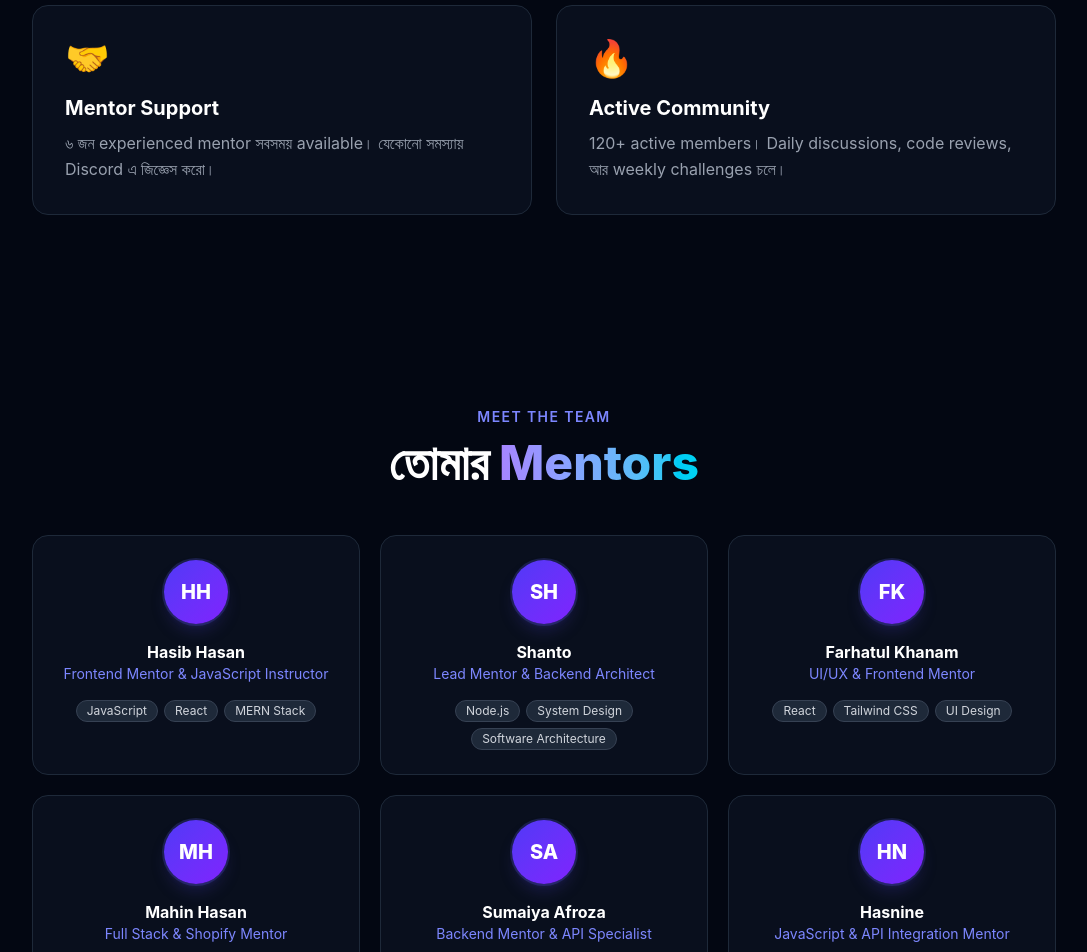
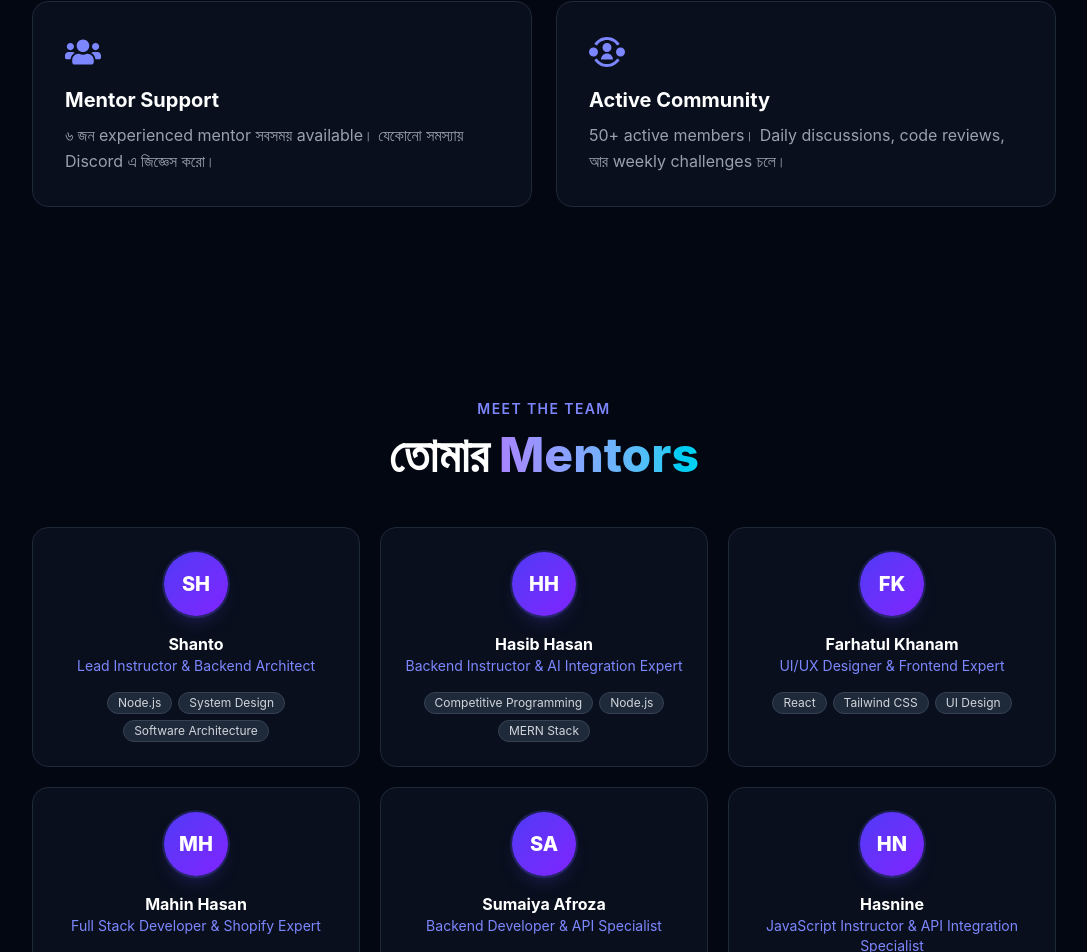
Before and after one commit to HasibCoderLab/WireFrame, a React (Vite) app: page / in a window 1280 px wide. Shown: the part 1579-2531 px from the top of the page, without its empty margins (96-1183 px from the left). Built offline with nearby package versions, Linux system fonts and the light colour scheme.

Commit message:
change icons

```diff
--- a/package.json
+++ b/package.json
@@ -14,6 +14,7 @@
     "framer-motion": "^11.0.0",
     "react": "^19.0.0",
     "react-dom": "^19.0.0",
+    "react-icons": "^5.6.0",
     "react-router-dom": "^6.22.0",
     "tailwindcss": "^4.3.0"
   },
--- a/src/components/home/AboutSection.jsx
+++ b/src/components/home/AboutSection.jsx
@@ -1,30 +1,39 @@
 import { motion } from "framer-motion";
 import { fadeUp } from "../../utils/animations";
 
+import { RiUserCommunityFill } from "react-icons/ri";
+import { PiStepsFill } from "react-icons/pi";
+
+import {
+  FaBullseye,
+  FaLaptopCode,
+  FaUsers,
+} from "react-icons/fa";
+
 const FEATURES = [
   {
-    icon: "🎯",
+    icon: PiStepsFill,
     title: "Structured Learning",
     description:
       "Roadmap-driven learning path — HTML → CSS → JS → React → MERN। Step by step, কোনো confusion নেই।",
   },
   {
-    icon: "👨‍💻",
+    icon: FaLaptopCode,
     title: "Project-Based Practice",
     description:
       "Real projects বানিয়ে শেখো। Portfolio তৈরি হয়, আর practically কী শিখলে সেটা বোঝা যায়।",
   },
   {
-    icon: "🤝",
+    icon: FaUsers,
     title: "Mentor Support",
     description:
       "৬ জন experienced mentor সবসময় available। যেকোনো সমস্যায় Discord এ জিজ্ঞেস করো।",
   },
   {
-    icon: "🔥",
+    icon: RiUserCommunityFill,
     title: "Active Community",
     description:
-      "120+ active members। Daily discussions, code reviews, আর weekly challenges চলে।",
+      "50+ active members। Daily discussions, code reviews, আর weekly challenges চলে।",
   },
 ];
 
@@ -81,7 +90,10 @@ export default function AboutSection() {
           }}
           className="grid gap-6 sm:grid-cols-2"
         >
-          {FEATURES.map((feature, i) => (
+          {FEATURES.map((feature, i) => {
+            const Icon = feature.icon;
+
+            return (
               <motion.article
                 key={feature.title}
                 variants={fadeUp}
@@ -99,29 +111,28 @@ export default function AboutSection() {
         hover:bg-gray-900
       "
               >
-              {/* Hover glow */}
                 <div
                   aria-hidden="true"
                   className="pointer-events-none absolute inset-0 rounded-2xl bg-indigo-600/0 transition-all duration-300 group-hover:bg-indigo-600/5"
                 />
 
                 <div className="relative z-10">
-                <span
-                  className="mb-4 block text-4xl"
-                  role="img"
+                  <Icon
+                    className="mb-4 text-4xl text-indigo-400 transition-transform duration-300 group-hover:scale-110"
                     aria-hidden="true"
-                >
-                  {feature.icon}
-                </span>
+                  />
+
                   <h3 className="mb-2 text-xl font-bold text-white">
                     {feature.title}
                   </h3>
+
                   <p className="leading-relaxed text-gray-400">
                     {feature.description}
                   </p>
                 </div>
               </motion.article>
-          ))}
+            );
+          })}
         </motion.div>
       </div>
     </section>
--- a/src/data/members.js
+++ b/src/data/members.js
@@ -1,26 +1,27 @@
 export const mentors = [
   {
     id: 1,
-    name: "Hasib Hasan",
-    role: "Frontend Mentor & JavaScript Instructor",
-    skills: ["JavaScript", "React", "MERN Stack"],
-    github: "https://github.com/",
-    avatar: null,
-    initials: "HH",
-  },
-  {
-    id: 2,
     name: "Shanto",
-    role: "Lead Mentor & Backend Architect",
+    role: "Lead  Instructor & Backend Architect",
     skills: ["Node.js", "System Design", "Software Architecture"],
     github: "https://github.com/",
     avatar: null,
     initials: "SH",
   },
   {
+    id: 2,
+    name: "Hasib Hasan",
+    role: "Backend Instructor & AI Integration Expert",
+    skills: ["Competitive Programming", "Node.js", "MERN Stack"],
+    github: "https://github.com/",
+    avatar: null,
+    initials: "HH",
+  },
+
+  {
     id: 3,
     name: "Farhatul Khanam",
-    role: "UI/UX & Frontend Mentor",
+    role: "UI/UX Designer & Frontend Expert",
     skills: ["React", "Tailwind CSS", "UI Design"],
     github: "https://github.com/",
     avatar: null,
@@ -29,7 +30,7 @@ export const mentors = [
   {
     id: 4,
     name: "Mahin Hasan",
-    role: "Full Stack & Shopify Mentor",
+    role: "Full Stack Developer & Shopify Expert",
     skills: ["Shopify", "MERN Stack", "E-commerce"],
     github: "https://github.com/",
     avatar: null,
@@ -38,7 +39,7 @@ export const mentors = [
   {
     id: 5,
     name: "Sumaiya Afroza",
-    role: "Backend Mentor & API Specialist",
+    role: "Backend Developer & API Specialist",
     skills: ["Backend Development", "REST APIs", "Database Design"],
     github: "https://github.com/",
     avatar: null,
@@ -47,7 +48,7 @@ export const mentors = [
   {
     id: 6,
     name: "Hasnine",
-    role: "JavaScript & API Integration Mentor",
+    role: "JavaScript Instructor & API Integration Specialist",
     skills: ["JavaScript", "API Development", "Backend Systems"],
     github: "https://github.com/",
     avatar: null,
@@ -55,7 +56,7 @@ export const mentors = [
   },
 ];
 export const communityStats = [
-  { id: 1, label: "Active Members", value: "120+", icon: "🙍🏻‍♂️" },
+  { id: 1, label: "Active Members", value: "50+", icon: "🙍🏻‍♂️" },
   { id: 2, label: "Projects Built", value: "40+", icon: "💻" },
   { id: 3, label: "Resources Shared", value: "200+", icon: "📃" },
   { id: 4, label: "Mentors", value: "6", icon: "👨🏻‍🏫" },
--- a/src/styles/globals.css
+++ b/src/styles/globals.css
@@ -1,7 +1,7 @@
+/* Google Fonts — Inter */
+@import url("https://fonts.googleapis.com/css2?family=Inter:wght@400;500;600;700;800;900&display=swap");
 @import "tailwindcss";
 
-/* Google Fonts — Inter */
-@import url("https://fonts.googleapis.com/css2?family=Inter:wght@400;500;600;700;800;900&display=swap");
 
 @layer base {
   *, *::before, *::after {
```
Also changed, not shown: 1 other file (tests, documents, lock files or other folders). Lines whose indentation alone changed are shown as unchanged.
